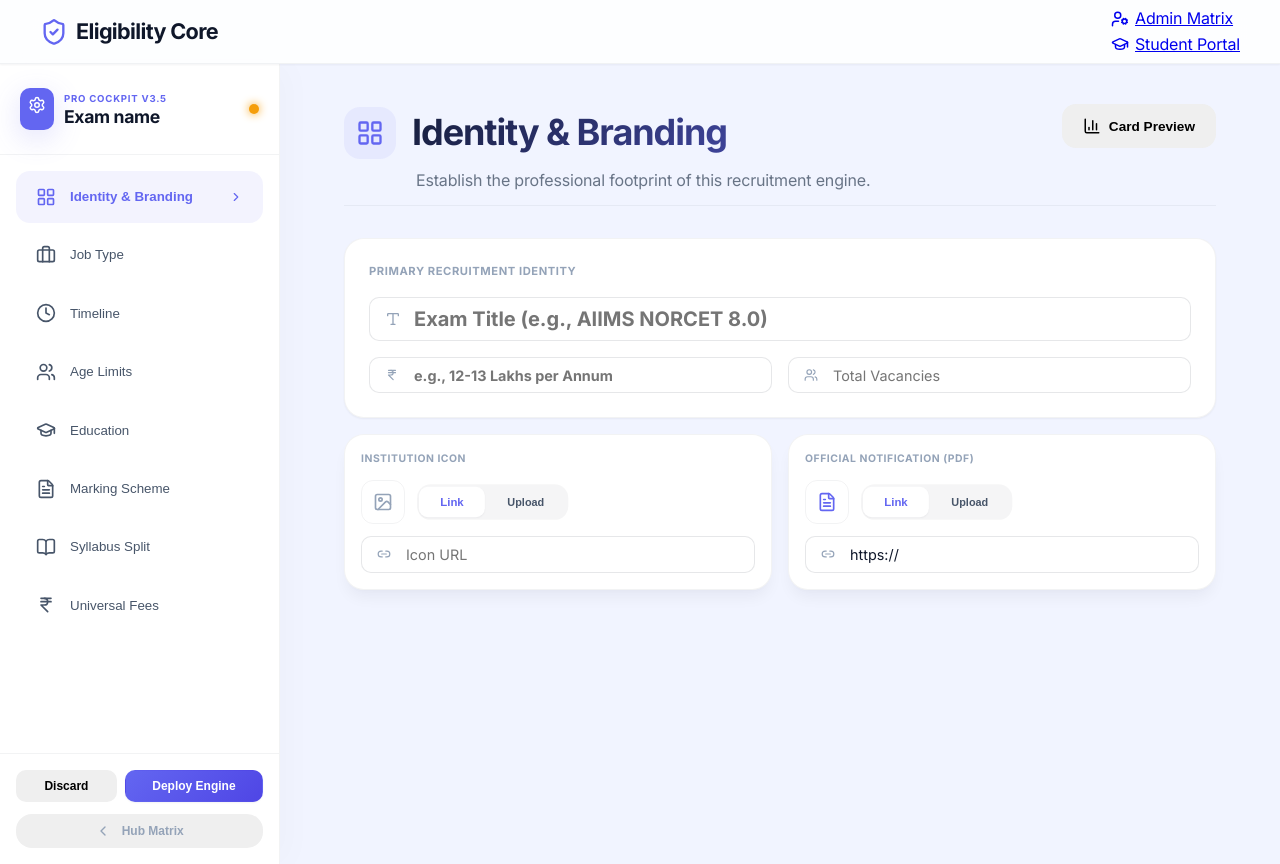
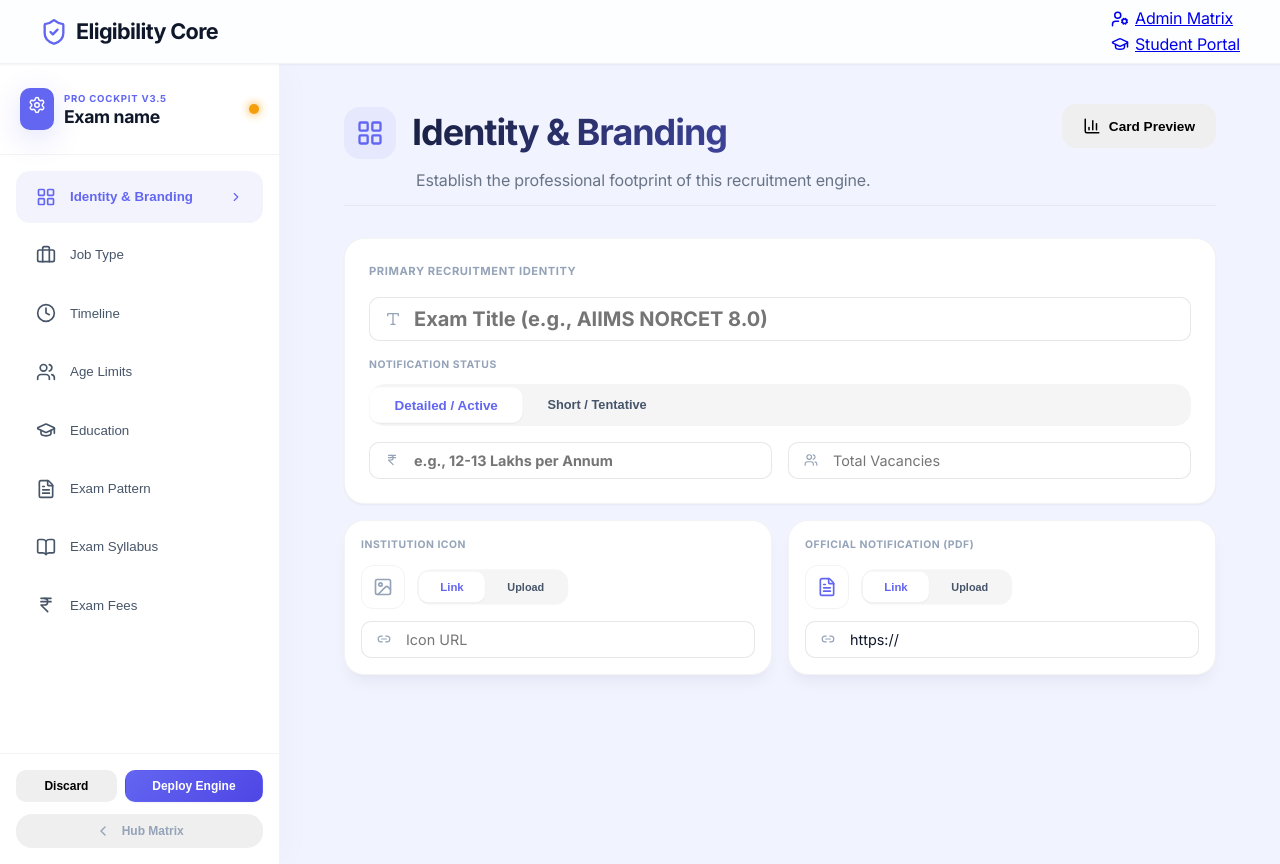
Before and after one commit to ashutoshm703-cpu/Job_info, a React (Vite) app in the folder eligibility-engine/: page /admin in a window 1280 px wide. Both pictures are taken after a click on the button "New Engine". Built offline with nearby package versions, Linux system fonts and the light colour scheme.

Commit message:
Add Question Paper Language option and Short Notification Status toggles

```diff
--- a/eligibility-engine/src/data/masterSchema.json
+++ b/eligibility-engine/src/data/masterSchema.json
@@ -45,7 +45,8 @@
     "total_vacancies": null,
     "salary_range": "",
     "important_dates": [],
-    "notification_url": "https://"
+    "notification_url": "https://",
+    "notification_status": "detailed"
   },
   "base_age_min": null,
   "base_age_min_female": null,
--- a/eligibility-engine/src/pages/Admin.jsx
+++ b/eligibility-engine/src/pages/Admin.jsx
@@ -780,6 +780,7 @@ export default function AdminDashboard() {
                   {activeExam.is_state_exam
                     ? activeExam.exam_state
                     : "National Central"}
+                  {activeExam.metadata?.notification_status === "short" && " • [ UPCOMING ]"}
                 </span>
               </div>
             </div>
@@ -1476,6 +1477,24 @@ export default function AdminDashboard() {
             />
           </div>
 
+          <div style={{ marginBottom: "1rem" }}>
+            <label className="form-label" style={{ fontSize: "0.65rem", fontWeight: 800, color: "var(--text-tertiary)", textTransform: "uppercase" }}>Notification Status</label>
+            <div className="segmented-control" style={{ width: "100%" }}>
+              <button
+                className={`segmented-btn ${activeExam.metadata?.notification_status !== "short" ? "active" : ""}`}
+                onClick={() => updateExamData(prev => ({ ...prev, metadata: { ...prev.metadata, notification_status: "detailed" } }))}
+              >
+                Detailed / Active
+              </button>
+              <button
+                className={`segmented-btn ${activeExam.metadata?.notification_status === "short" ? "active" : ""}`}
+                onClick={() => updateExamData(prev => ({ ...prev, metadata: { ...prev.metadata, notification_status: "short" } }))}
+              >
+                Short / Tentative
+              </button>
+            </div>
+          </div>
+
           <div
             style={{
               display: "grid",
@@ -1800,6 +1819,22 @@ export default function AdminDashboard() {
                     ))}
                   </datalist>
                 </div>
+                {activeExam.metadata?.notification_status === "short" ? (
+                  <div
+                    style={{
+                      padding: "4px 8px",
+                      fontSize: "0.75rem",
+                      fontWeight: 800,
+                      background: "var(--bg-app-subtle)",
+                      border: "1px dashed var(--border-strong)",
+                      borderRadius: "6px",
+                      textAlign: "center",
+                      color: "var(--text-tertiary)"
+                    }}
+                  >
+                    T B A
+                  </div>
+                ) : (
                   <input
                     type="date"
                     className="form-input"
@@ -1809,15 +1844,17 @@ export default function AdminDashboard() {
                       handleImportantDateChange(i, "date", e.target.value)
                     }
                   />
+                )}
                 <input
                   className="form-input"
                   maxLength={12}
-                  placeholder="Button Text"
-                  style={{ fontSize: "0.7rem", padding: "4px 8px" }}
-                  value={m.cta_text || ""}
+                  placeholder={activeExam.metadata?.notification_status === "short" ? "NOTIFY ME" : "Button Text"}
+                  style={{ fontSize: "0.7rem", padding: "4px 8px", color: activeExam.metadata?.notification_status === "short" ? "var(--accent-primary)" : "inherit" }}
+                  value={activeExam.metadata?.notification_status === "short" ? "NOTIFY ME" : m.cta_text || ""}
                   onChange={(e) =>
                     handleImportantDateChange(i, "cta_text", e.target.value)
                   }
+                  disabled={activeExam.metadata?.notification_status === "short"}
                 />
                 <input
                   className="form-input"
@@ -3162,7 +3199,7 @@ export default function AdminDashboard() {
     return (
       <div className="animate-in">
         {renderSectionHeader(
-          "Marking Scheme",
+          "Exam Pattern",
           "Configure the structural tiers, negative marking, and format.",
           FileText
         )}
@@ -3185,6 +3222,36 @@ export default function AdminDashboard() {
             <div><label className="form-label" style={{ fontSize: "0.7rem" }}>Total Questions</label><input type="number" className="form-input" value={activeExam.exam_pattern?.stage1_qs || ""} onChange={e => updateExamData(p => ({ ...p, exam_pattern: { ...p.exam_pattern, stage1_qs: Number(e.target.value) } }))} /></div>
             <div><label className="form-label" style={{ fontSize: "0.7rem" }}>Total Marks</label><input type="number" className="form-input" value={activeExam.exam_pattern?.stage1_marks || ""} onChange={e => updateExamData(p => ({ ...p, exam_pattern: { ...p.exam_pattern, stage1_marks: Number(e.target.value) } }))} /></div>
             <div><label className="form-label" style={{ fontSize: "0.7rem" }}>Duration (Mins)</label><input type="number" className="form-input" value={activeExam.exam_pattern?.stage1_duration || ""} onChange={e => updateExamData(p => ({ ...p, exam_pattern: { ...p.exam_pattern, stage1_duration: Number(e.target.value) } }))} /></div>
+          </div>
+
+          <div style={{ marginTop: "1.5rem", paddingTop: "1.5rem", borderTop: "1px solid var(--border-subtle)" }}>
+            <label className="form-label" style={{ fontSize: "0.7rem" }}>Question Paper Language</label>
+            <div style={{ display: "grid", gridTemplateColumns: "1fr 1fr", gap: "1.5rem", maxWidth: "600px" }}>
+              <select className="form-select" value={activeExam.exam_pattern?.question_language || "english"} onChange={e => updateExamData(p => ({ ...p, exam_pattern: { ...p.exam_pattern, question_language: e.target.value, regional_language: e.target.value === "english_state" ? p.exam_pattern?.regional_language || "" : "" } }))}>
+                <option value="english">Only English</option>
+                <option value="english_hindi">English + Hindi</option>
+                <option value="english_state">English + State Language</option>
+              </select>
+              {activeExam.exam_pattern?.question_language === "english_state" && (
+                <select
+                  className="form-select"
+                  value={activeExam.exam_pattern?.regional_language || ""}
+                  onChange={e => updateExamData(p => ({ ...p, exam_pattern: { ...p.exam_pattern, regional_language: e.target.value } }))}
+                >
+                  <option value="">Select Language</option>
+                  <option value="Marathi">Marathi</option>
+                  <option value="Tamil">Tamil</option>
+                  <option value="Telugu">Telugu</option>
+                  <option value="Kannada">Kannada</option>
+                  <option value="Malayalam">Malayalam</option>
+                  <option value="Bengali">Bengali</option>
+                  <option value="Gujarati">Gujarati</option>
+                  <option value="Odia">Odia</option>
+                  <option value="Punjabi">Punjabi</option>
+                  <option value="Assamese">Assamese</option>
+                </select>
+              )}
+            </div>
           </div>
         </div>
 
@@ -3232,7 +3299,7 @@ export default function AdminDashboard() {
     return (
       <div className="animate-in">
         {renderSectionHeader(
-          "Syllabus Weightage",
+          "Exam Syllabus",
           "Define the ratio between core nursing science and general aptitude.",
           BookOpen
         )}
@@ -3339,7 +3406,7 @@ export default function AdminDashboard() {
     return (
       <div className="animate-in">
         {renderSectionHeader(
-          "Universal Fee Matrix",
+          "Exam Fees",
           "Set exact financial burdens or waivers per category. Overrides apply chronologically.",
           IndianRupee
         )}
@@ -3474,9 +3541,9 @@ export default function AdminDashboard() {
     { id: "dates", label: "Timeline", icon: Clock },
     { id: "age", label: "Age Limits", icon: Users },
     { id: "edu", label: "Education", icon: GraduationCap },
-    { id: "marking", label: "Marking Scheme", icon: FileText },
-    { id: "syllabus", label: "Syllabus Split", icon: BookOpen },
-    { id: "fees", label: "Universal Fees", icon: IndianRupee },
+    { id: "marking", label: "Exam Pattern", icon: FileText },
+    { id: "syllabus", label: "Exam Syllabus", icon: BookOpen },
+    { id: "fees", label: "Exam Fees", icon: IndianRupee },
   ];
 
   return (
```
Lines whose indentation alone changed are shown as unchanged.
